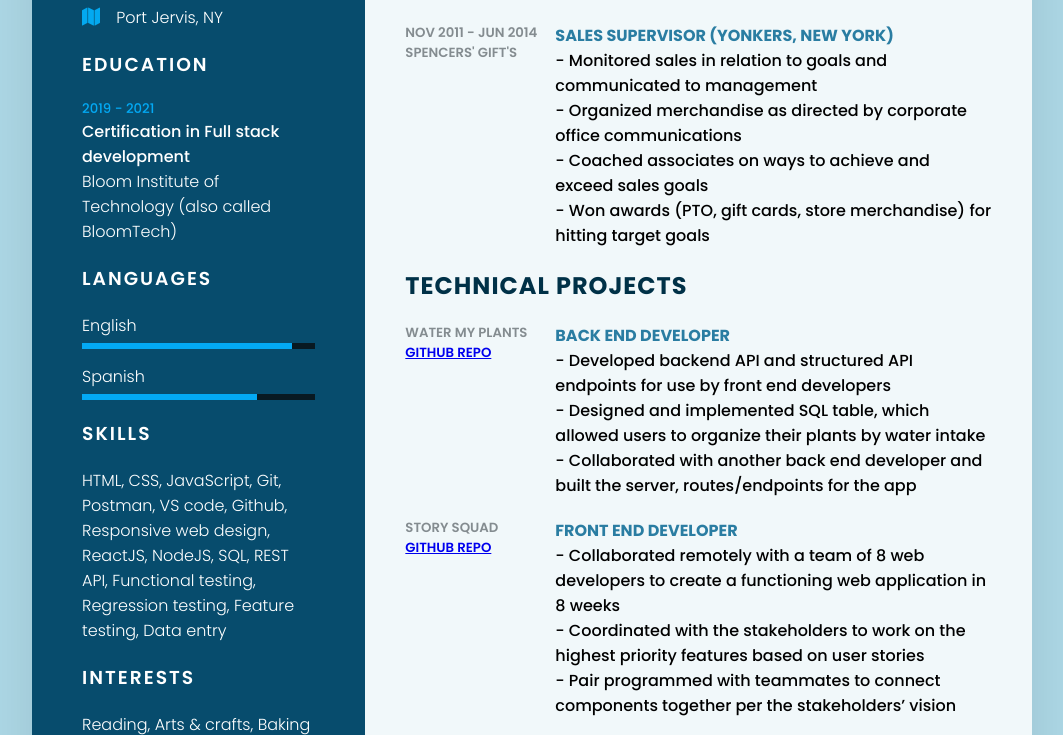
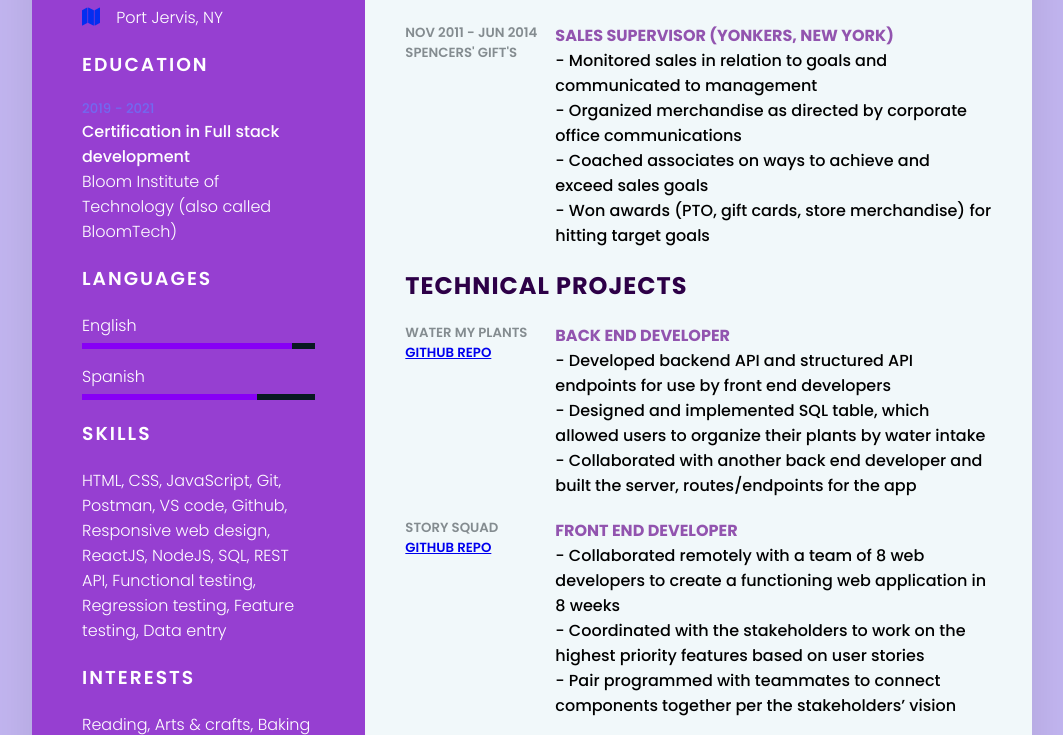
Before and after one commit to StefxM/InteractiveResumeSM, a plain HTML site: page index.html in a window 1280 px wide. Shown: the part 662-1397 px from the top of the page, without its empty margins (108-1171 px from the left). Drawn offline with Linux system fonts and the light colour scheme.

Commit message:
update colors

```diff
--- a/style.css
+++ b/style.css
@@ -9,7 +9,7 @@
 
 body
 {
-    background-color: lightblue;
+    background-color: rgb(195, 182, 241);
     display: flex;
     justify-content: center;
     align-items:center;
@@ -31,7 +31,7 @@ body
 
 .container .left_side {
     position: relative;
-    background: #074c6d;
+    background: #963fd1;
     padding: 50px;
 }
 
@@ -106,7 +106,7 @@ body
     display: inline-block;
     width: 30px;
     font-size: 18px;
-    color: #03a9f0;
+    color: #032ef0;
 }
 
 .contactInfo ul li span {
@@ -124,7 +124,7 @@ body
 }
 
 .contactInfo.education h5 {
-    color: #03a9f4;
+    color: #7269f0;
     font-weight: 500;
 }
 
@@ -152,7 +152,7 @@ body
     top: 0;
     left: 0;
     height: 100%;
-    background: #03a9f4;
+    background: #8700f5;
 }
 
 .container .right_side {
@@ -172,7 +172,7 @@ body
 }
 
 .title2 {
-    color: #003147;
+    color: #2d0047;
     text-transform: uppercase;
     letter-spacing: 1px;
     margin-bottom: 10px;
@@ -196,7 +196,7 @@ body
 
 .about .box .text h4 {
     text-transform: uppercase;
-    color: #2a7da2;
+    color: #9254af;
     font-size: 16px;
 }
 
```
